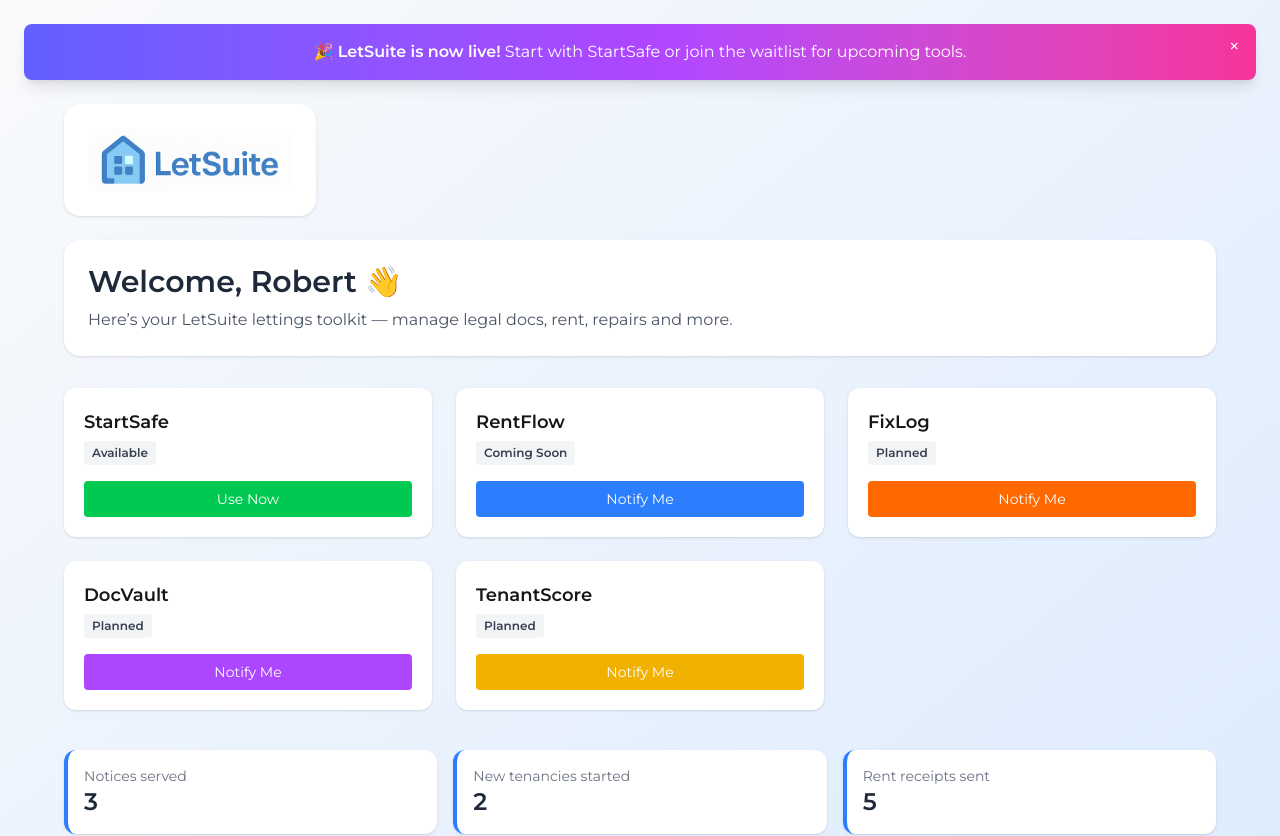
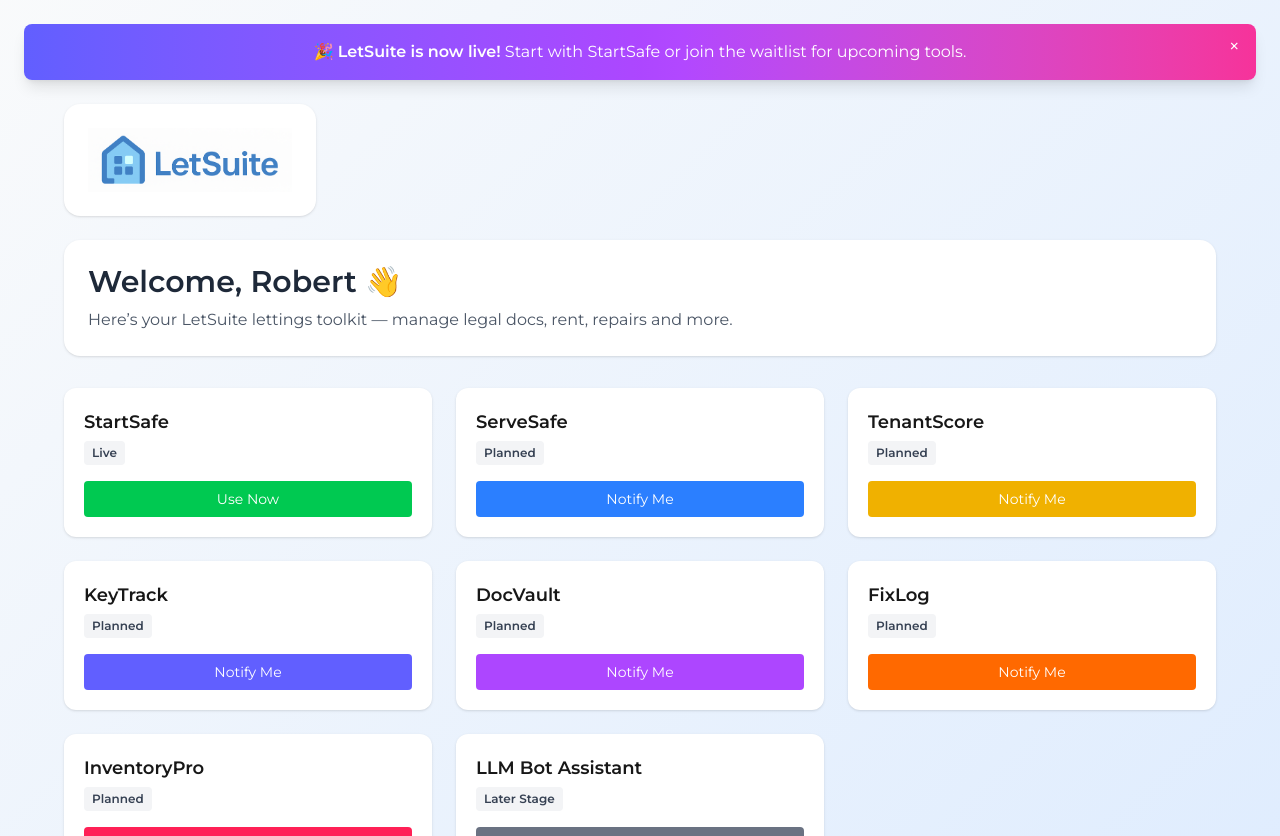
Before and after one commit to RobertMcCarthy1999/serve-safe, a Next.js app: page / in a window 1280 px wide. Shown: the top 836 px of the page. Built offline with nearby package versions, Linux system fonts and the light colour scheme.

Commit message:
Update LetSuite dashboard with full tool list and statuses

```diff
--- a/src/app/page.js
+++ b/src/app/page.js
@@ -7,6 +7,7 @@ export default function Dashboard() {
   const [modalOpen, setModalOpen] = useState(false);
   const [selectedTool, setSelectedTool] = useState("");
   const [showBanner, setShowBanner] = useState(true);
+
   const openModal = (tool) => {
     setSelectedTool(tool);
     setModalOpen(true);
@@ -19,7 +20,7 @@ export default function Dashboard() {
 
   return (
     <main className="min-h-screen bg-gradient-to-br from-gray-50 to-blue-100 p-6">
-      {/* 🚀 Launch Banner with Dismiss */}
+      {/* 🚀 Launch Banner */}
       {showBanner && (
         <div className="relative bg-gradient-to-r from-indigo-500 via-purple-500 to-pink-500 text-white text-center rounded-lg shadow-lg py-4 px-6 mb-6">
           <button
@@ -35,14 +36,10 @@ export default function Dashboard() {
 
       <NotifyModal toolName={selectedTool} isOpen={modalOpen} onClose={closeModal} />
 
-      {/* LetSuite Logo - left aligned and matching white box styling */}
+      {/* Logo */}
       <div className="max-w-6xl mx-auto mb-6">
         <div className="bg-white rounded-2xl shadow p-6 w-fit">
-          <img
-            src="/images/letsuite-logo.png"
-            alt="LetSuite logo"
-            className="h-16 object-contain"
-          />
+          <img src="/images/letsuite-logo.png" alt="LetSuite logo" className="h-16 object-contain" />
         </div>
       </div>
 
@@ -55,13 +52,16 @@ export default function Dashboard() {
           </p>
         </div>
 
-        {/* Toolkit Grid */}
+        {/* Tools Grid */}
         <div className="grid grid-cols-1 sm:grid-cols-2 md:grid-cols-3 gap-6 mb-10">
-          <ToolCard title="StartSafe" status="Available" action="Use Now" color="bg-green-500" onClick={() => (window.location.href = "/startsafe")} />
-          <ToolCard title="RentFlow" status="Coming Soon" action="Notify Me" color="bg-blue-500" onClick={() => openModal("RentFlow")} />
+          <ToolCard title="StartSafe" status="Live" action="Use Now" color="bg-green-500" onClick={() => window.location.href = "/startsafe"} />
+          <ToolCard title="ServeSafe" status="Planned" action="Notify Me" color="bg-blue-500" onClick={() => openModal("ServeSafe")} />
+          <ToolCard title="TenantScore" status="Planned" action="Notify Me" color="bg-yellow-500" onClick={() => openModal("TenantScore")} />
+          <ToolCard title="KeyTrack" status="Planned" action="Notify Me" color="bg-indigo-500" onClick={() => openModal("KeyTrack")} />
+          <ToolCard title="DocVault" status="Planned" action="Notify Me" color="bg-purple-500" onClick={() => openModal("DocVault")} />
           <ToolCard title="FixLog" status="Planned" action="Notify Me" color="bg-orange-500" onClick={() => openModal("FixLog")} />
-          <ToolCard title="DocVault" status="Planned" action="Notify Me" color="bg-purple-500" onClick={() => openModal("DocVault")} />
-          <ToolCard title="TenantScore" status="Planned" action="Notify Me" color="bg-yellow-500" onClick={() => openModal("TenantScore")} />
+          <ToolCard title="InventoryPro" status="Planned" action="Notify Me" color="bg-rose-500" onClick={() => openModal("InventoryPro")} />
+          <ToolCard title="LLM Bot Assistant" status="Later Stage" action="Notify Me" color="bg-gray-500" onClick={() => openModal("LLM Bot Assistant")} />
         </div>
 
         {/* Quick Stats */}
```
